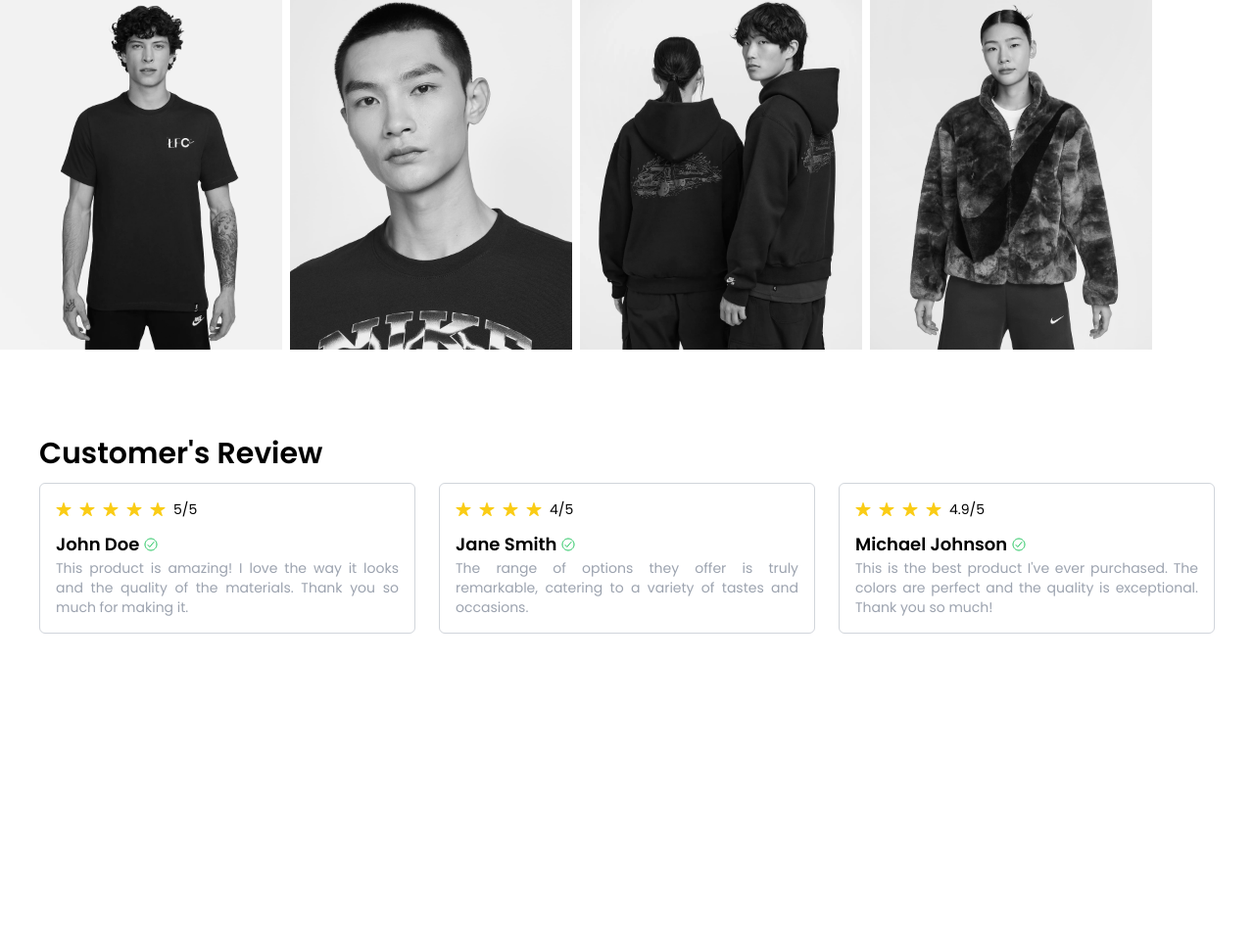
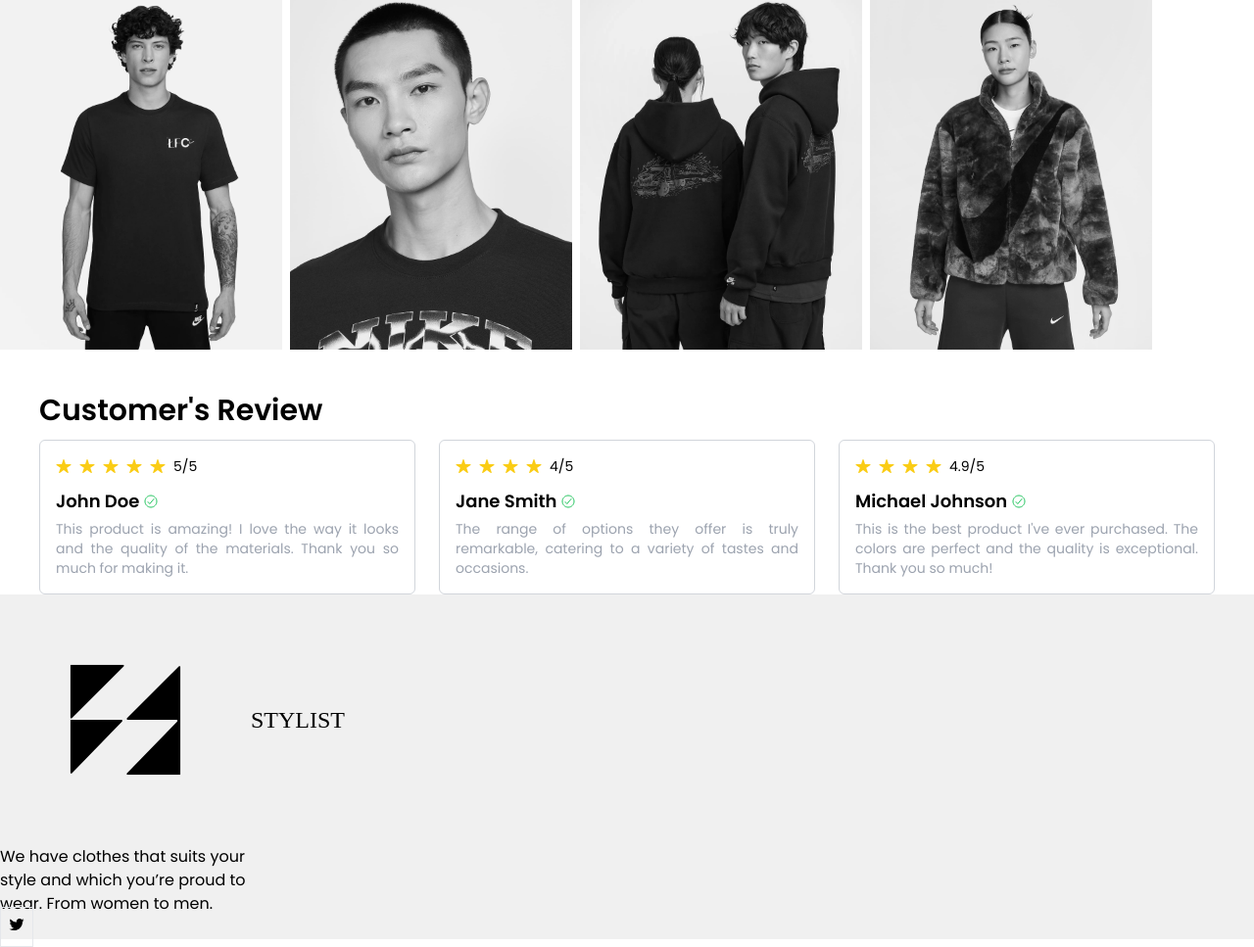
Before and after one commit to ayuarista/stylist, a website: page src/index.html in a window 1280 px wide. Shown: the part 2063-3030 px from the top of the page at 98% size. Before the commit the page ends 2710 px from the top, so only its background shows below. Drawn offline with nearby package versions, Linux system fonts and the light colour scheme; a web font is replaced by a local one.

Commit message:
add footer

```diff
--- a/src/index.html
+++ b/src/index.html
@@ -201,7 +201,7 @@
     </section>
 
     <!-- Customer Review -->
-    <section class="mt-12 w-full" x-data="customersReviews()">
+    <section class="mt-1 w-full" x-data="customersReviews()">
       <div class="mx-10">
         <h1 class="font-semibold text-3xl mb-3">Customer's Review</h1>
       </div>
@@ -219,14 +219,26 @@
                 <h1 x-text="review.name" class="font-semibold text-lg"></h1>
                 <ion-icon name="checkmark-circle-outline" class="text-green-500"></ion-icon>
               </div>
-              <p x-text="review.review" class="text-gray-400 text-sm text-justify"></p>
+              <p x-text="review.review" class="text-gray-400 text-sm text-justify mt-1"></p>
             </div>
           </div>
         </template>
       </div>
     </section>
 
-
+    <!-- Footer -->
+    <footer class="grid grid-cols-5 bg-[#F0F0F0]">
+      <div>
+        <div class="flex items-center">
+          <img src="./assets/logo/stylist-logo.svg" alt="">
+          <h1 class="text-2xl font-dela">STYLIST</h1>
+        </div>
+        <p class="max-w-64">We have clothes that suits your style and which you’re proud to wear. From women to men.</p>
+        <div>
+          <span class="p-2 border border-gray-200 hover:bg-black hover:text-white text-black transition-all"><ion-icon name="logo-twitter"></ion-icon></span>
+        </div>
+      </div>
+    </footer>
 
     <script
       type="module"
```
Also changed, not shown: dist/output.css.
